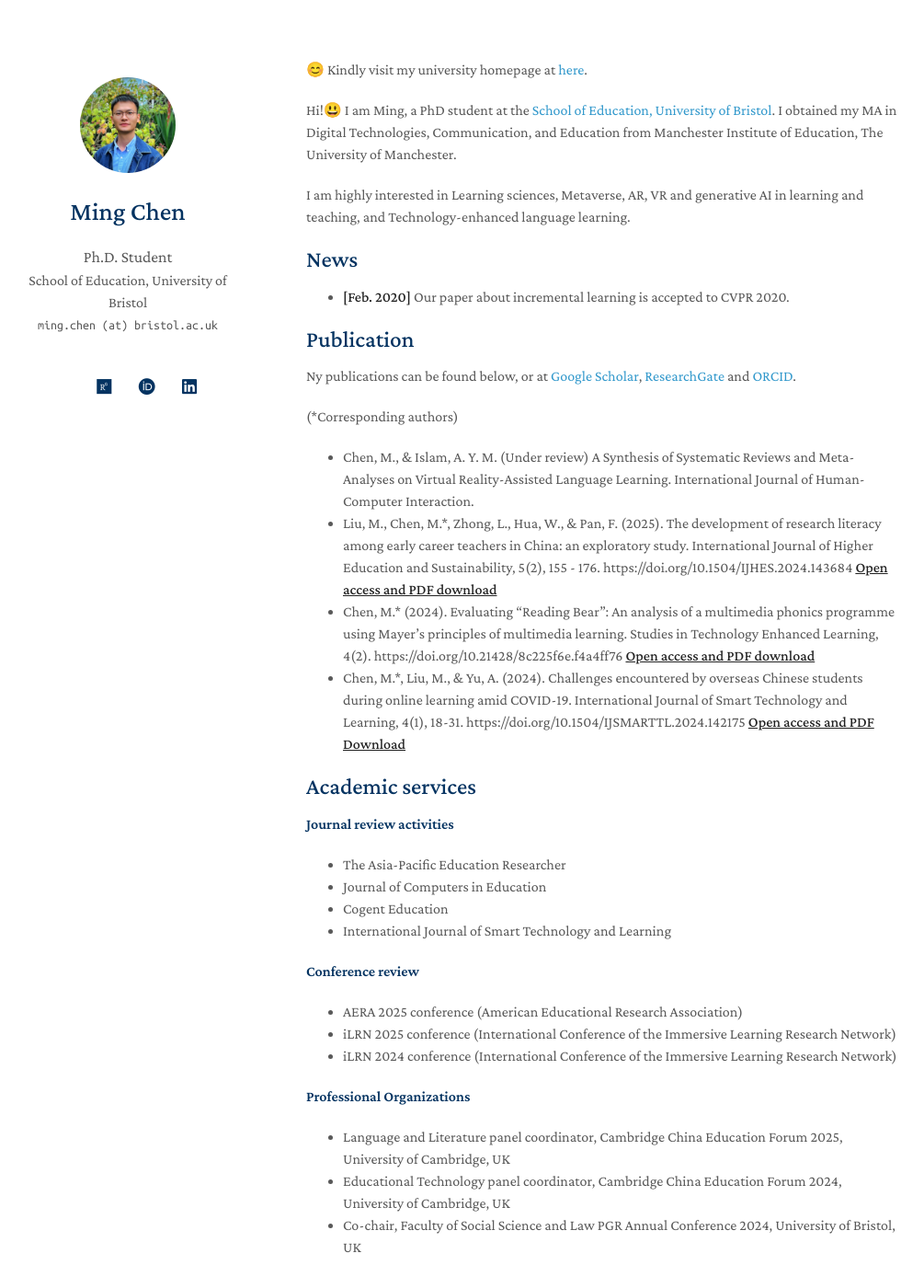
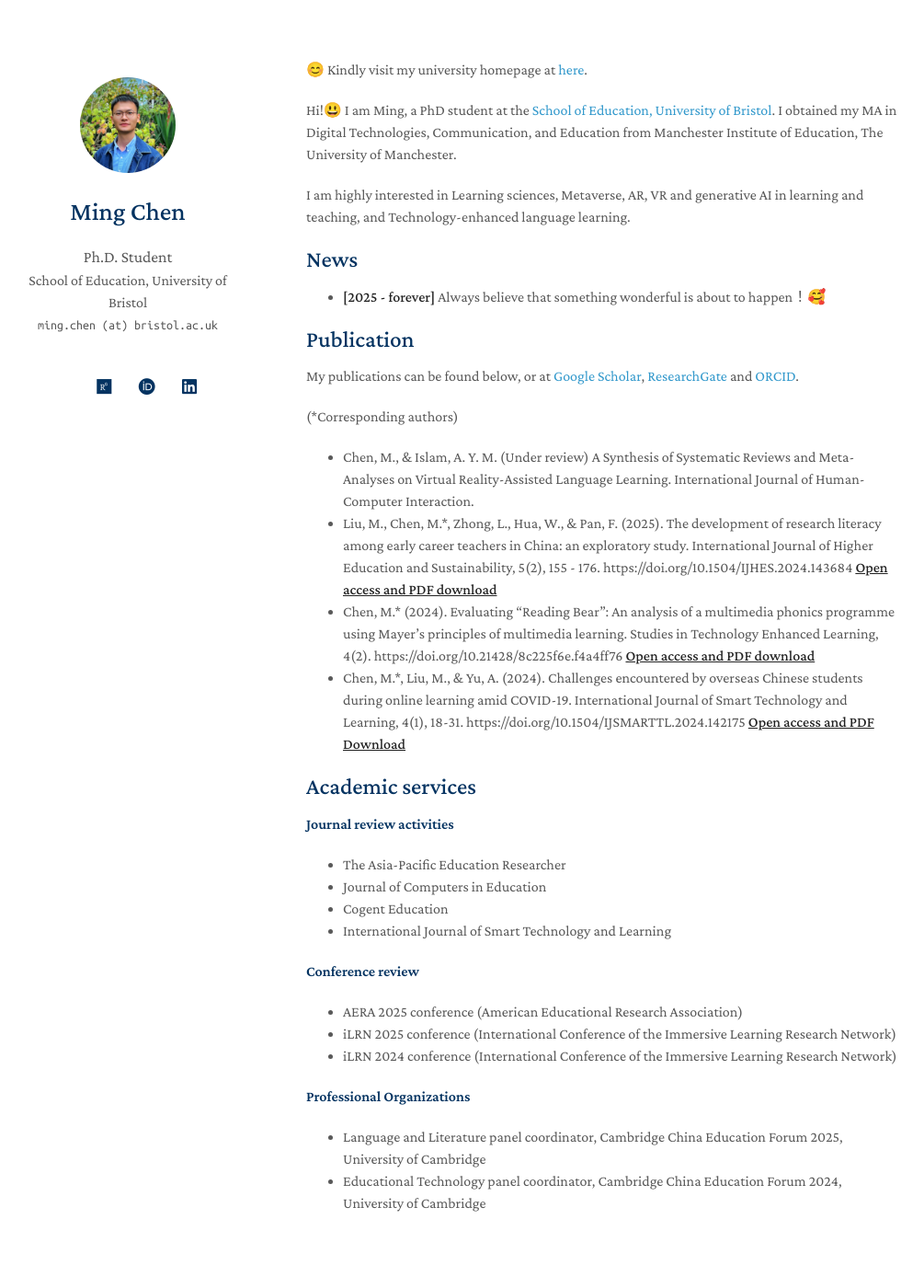
Before and after one commit to EricMingChen/EricMingChen.github.io, a Jekyll site: the page built from index.md, in a window 1280 px wide and 1400 px high. Shown: the whole window at 92% size, without its empty margins (137-1142 px from the left). Built offline with Jekyll 4.4.1, drawn with Linux system fonts in a browser that asks for light colours; a style sheet for code colours, icons or effects is not loaded.

Commit message:
Update index.md

```diff
--- a/index.md
+++ b/index.md
@@ -10,10 +10,10 @@ I am highly interested in Learning sciences, Metaverse, AR, VR and generative AI
 
 ## News
 
-- **[Feb. 2020]** Our paper about incremental learning is accepted to CVPR 2020.
+- **[2025 - forever]** Always believe that something wonderful is about to happen！🥰
 
 ## Publication
-Ny publications can be found below, or at [Google Scholar](https://scholar.google.com/citations?user=bhmuN8YAAAAJ&hl=en), [ResearchGate](https://www.researchgate.net/profile/Ming-Chen-174) and [ORCID](https://orcid.org/0000-0003-4099-1606).
+My publications can be found below, or at [Google Scholar](https://scholar.google.com/citations?user=bhmuN8YAAAAJ&hl=en), [ResearchGate](https://www.researchgate.net/profile/Ming-Chen-174) and [ORCID](https://orcid.org/0000-0003-4099-1606).
 
 (*Corresponding authors)
 - Chen, M., & Islam, A. Y. M. (Under review) A Synthesis of Systematic Reviews and Meta-Analyses on Virtual Reality-Assisted Language Learning. International Journal of Human-Computer Interaction.
@@ -38,6 +38,5 @@ Ny publications can be found below, or at [Google Scholar](https://scholar.googl
 - iLRN 2024 conference (International Conference of the Immersive Learning Research Network)
 
 #### Professional Organizations
-- Language and Literature panel coordinator, Cambridge China Education Forum 2025, University of Cambridge, UK
-- Educational Technology panel coordinator, Cambridge China Education Forum 2024, University of Cambridge, UK
-- Co-chair, Faculty of Social Science and Law PGR Annual Conference 2024, University of Bristol, UK
+- Language and Literature panel coordinator, Cambridge China Education Forum 2025, University of Cambridge
+- Educational Technology panel coordinator, Cambridge China Education Forum 2024, University of Cambridge
```
